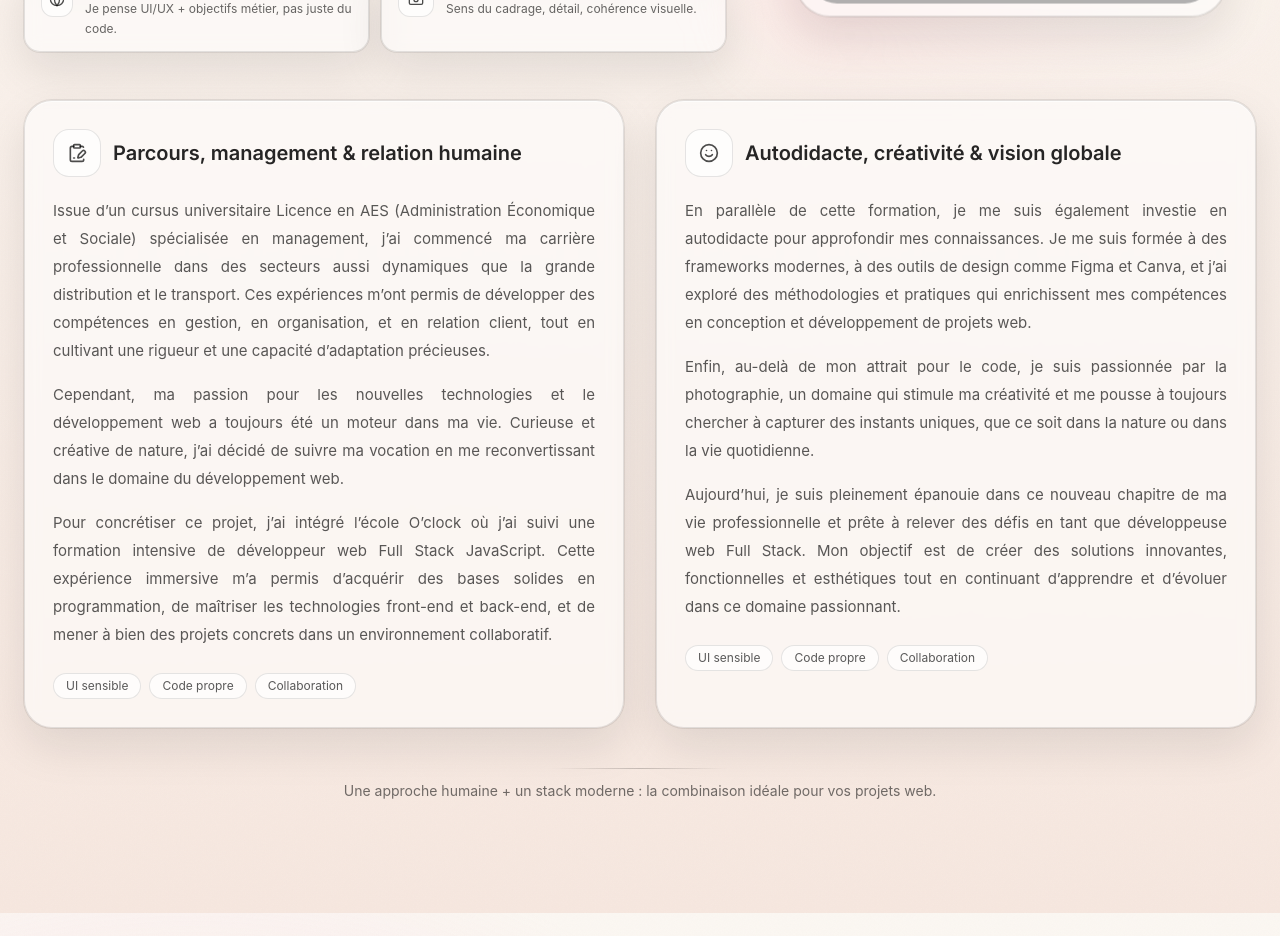
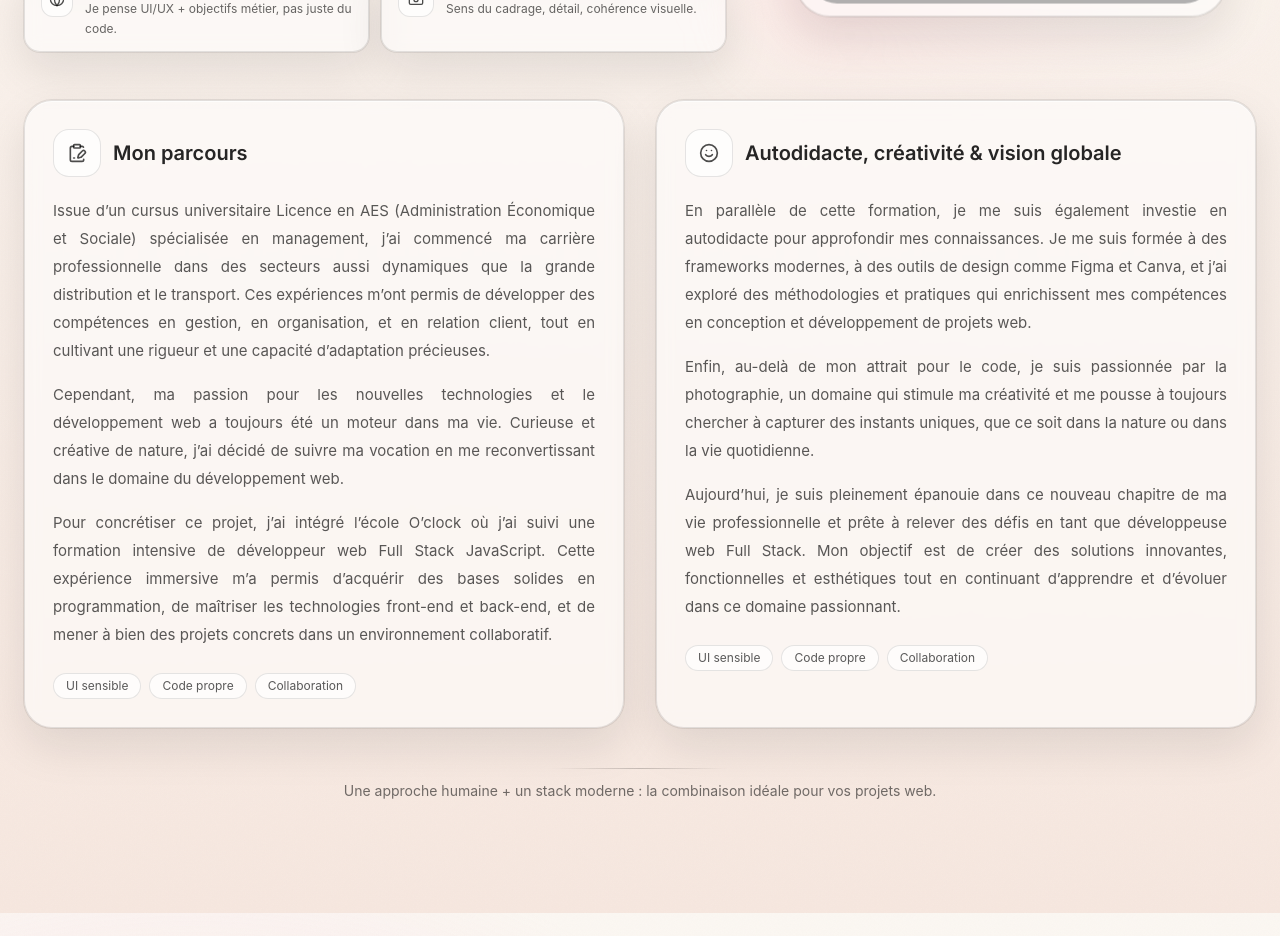
Before and after one commit to BakrimNadia/Portfolio-Nadia, a Next.js app: page / in a window 1280 px wide. Shown: the part 1340-2276 px from the top of the page. Built offline with nearby package versions, Linux system fonts and the light colour scheme; grey boxes are pictures that could not be loaded; a web font is replaced by a local one.

Commit message:
modify title to about section

```diff
--- a/src/app/Components/About.tsx
+++ b/src/app/Components/About.tsx
@@ -226,7 +226,7 @@ export default function About() {
           >
             <InfoCard
               icon={ClipboardPenLine}
-              title="Parcours, management & relation humaine"
+              title="Mon parcours"
               paragraphs={[
                 "Issue d’un cursus universitaire Licence en AES (Administration Économique et Sociale) spécialisée en management, j’ai commencé ma carrière professionnelle dans des secteurs aussi dynamiques que la grande distribution et le transport. Ces expériences m’ont permis de développer des compétences en gestion, en organisation, et en relation client, tout en cultivant une rigueur et une capacité d’adaptation précieuses.",
                 "Cependant, ma passion pour les nouvelles technologies et le développement web a toujours été un moteur dans ma vie. Curieuse et créative de nature, j’ai décidé de suivre ma vocation en me reconvertissant dans le domaine du développement web.",
```
